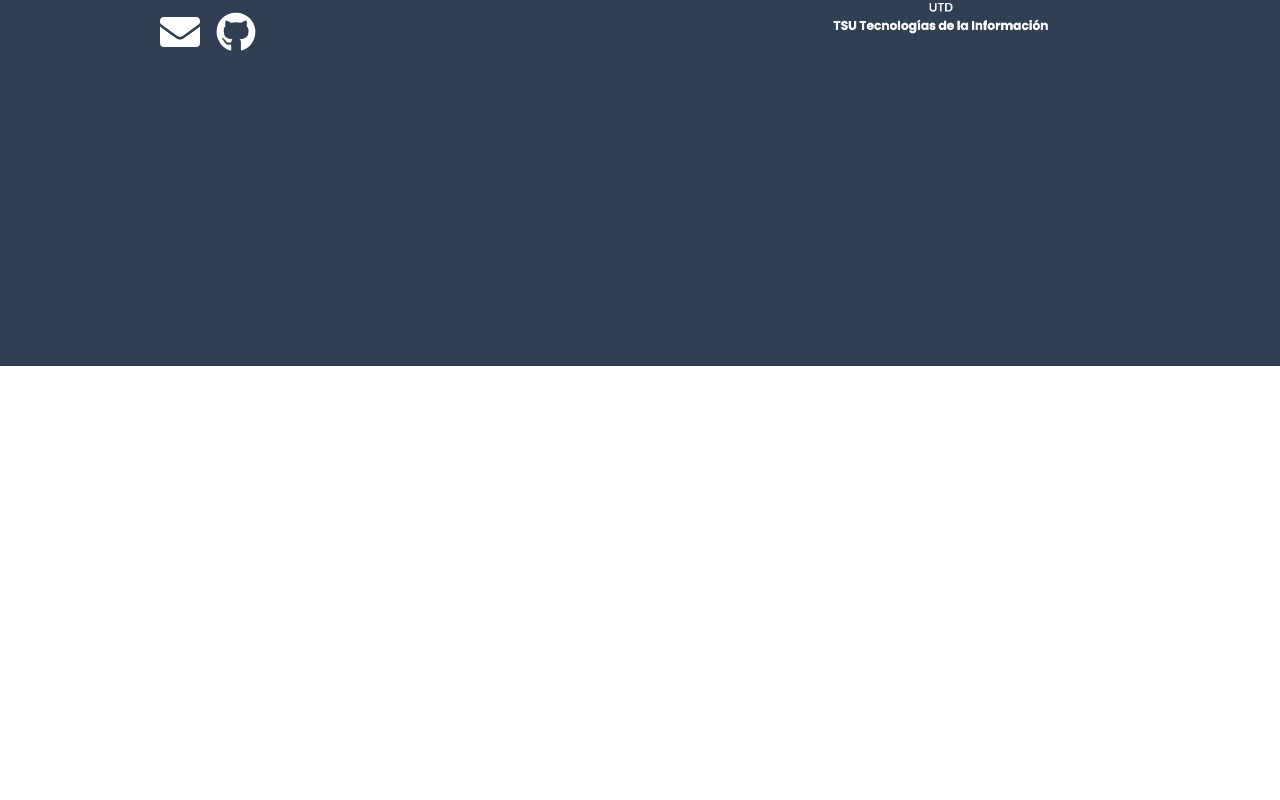
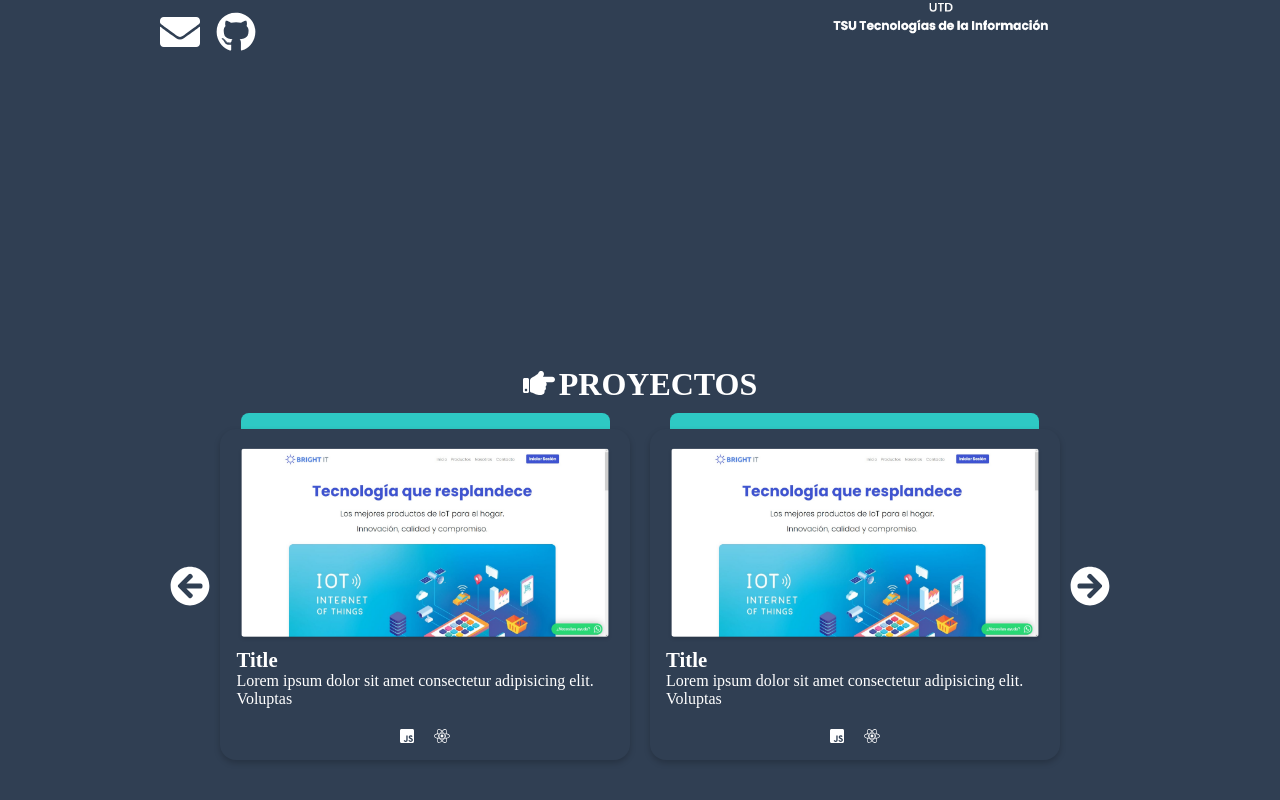
Before and after one commit to JalilManuel23/Portafolio, a React (Create React App) app: page / in a window 1280 px wide. Shown: the part 1234-2034 px from the top of the page. Before the commit the page ends 1600 px from the top, so only its background shows below. Built offline with nearby package versions, Linux system fonts and the light colour scheme.

Commit message:
se termina maquetacion de cartas de proyectos

```diff
--- a/src/App.js
+++ b/src/App.js
@@ -1,12 +1,14 @@
 import './App.css';
 import { AboutMe } from './sections/AboutMe/AboutMe';
 import { Header } from './sections/Header/Header';
+import { Projects } from './sections/Projects/Projects';
 
 function App() {
   return (
     <div className="App">
       <Header />
       <AboutMe />
+      <Projects />
     </div>
   );
 }
--- /dev/null
+++ b/src/sections/Projects/ProjectCard/ProjectCard.jsx
@@ -0,0 +1,24 @@
+import React from 'react'
+import './project_card.css'
+import { FontAwesomeIcon } from '@fortawesome/react-fontawesome'
+import { faEnvelope, faMapMarker } from '@fortawesome/free-solid-svg-icons'
+import { faJsSquare, faReact } from '@fortawesome/free-brands-svg-icons'
+
+export const ProjectCard = () => {
+    return (
+        <div className="project-card">
+            <div className="upper-border"></div>
+            <div className="project-content">
+                <img src="img/projects/brighit.png" alt="project" />
+                <p className="project-title">Title</p>
+                <p className="project-description">
+                    Lorem ipsum dolor sit amet consectetur adipisicing elit. Voluptas
+                </p>
+                <div className="project-icons">
+                    <FontAwesomeIcon icon={ faJsSquare } />
+                    <FontAwesomeIcon icon={ faReact } />
+                </div>
+            </div>
+        </div>
+    )
+}
--- /dev/null
+++ b/src/sections/Projects/ProjectCard/project_card.css
@@ -0,0 +1,38 @@
+.project-card {
+    width: 40%;
+    display: flex;
+    flex-direction: column;
+    align-items: center;
+    margin: 10px;
+}
+
+.upper-border {
+    padding-top: 2vmin;
+    border-radius: 1vmin 1vmin 0 0;
+    background: #2EC9C4;
+    width: 90%;
+}
+
+.project-content {
+    border-radius: 2vmin;
+    padding: 2vmin;
+    box-shadow: 0 3px 6px rgb(0, 0, 0, .2);
+}
+
+.project-title {
+    font-weight: bold;
+}
+
+.project-description {
+    font-size: 2vmin;
+}
+
+.project-icons {
+    width: 100%;
+    display: flex;
+    justify-content: center;
+}
+
+.project-icons svg {
+    margin: 20px 10px 0 10px;
+}
--- /dev/null
+++ b/src/sections/Projects/Projects.jsx
@@ -0,0 +1,22 @@
+import React from 'react'
+import { Title } from '../../components/Title/Title'
+import './projects.css'
+import { FontAwesomeIcon } from '@fortawesome/react-fontawesome'
+import { faArrowCircleLeft, faArrowCircleRight } from '@fortawesome/free-solid-svg-icons'
+import { ProjectCard } from './ProjectCard/ProjectCard'
+
+export const Projects = () => {
+    return (
+        <section className="projects bg-1">
+            <div className="container projects-container">
+                <Title text="Proyectos" />
+                <div className="projects-carrousel">
+                    <FontAwesomeIcon icon={ faArrowCircleLeft } className='arrow' />
+                    <ProjectCard />
+                    <ProjectCard />
+                    <FontAwesomeIcon icon={ faArrowCircleRight } className='arrow'  />
+                </div>
+            </div>
+        </section>
+    )
+}
--- /dev/null
+++ b/src/sections/Projects/projects.css
@@ -0,0 +1,19 @@
+.projects {
+    min-height: 100vh;
+}
+
+.projects-container {
+    display: flex;
+    flex-direction: column;
+    align-items: center;
+}
+
+.projects-carrousel {
+    display: flex;
+    justify-content: center;
+    align-items: center;
+}
+
+.arrow {
+    font-size: 5vmin;
+}
```
Also changed, not shown: public/img/projects/brighit.png (added).
